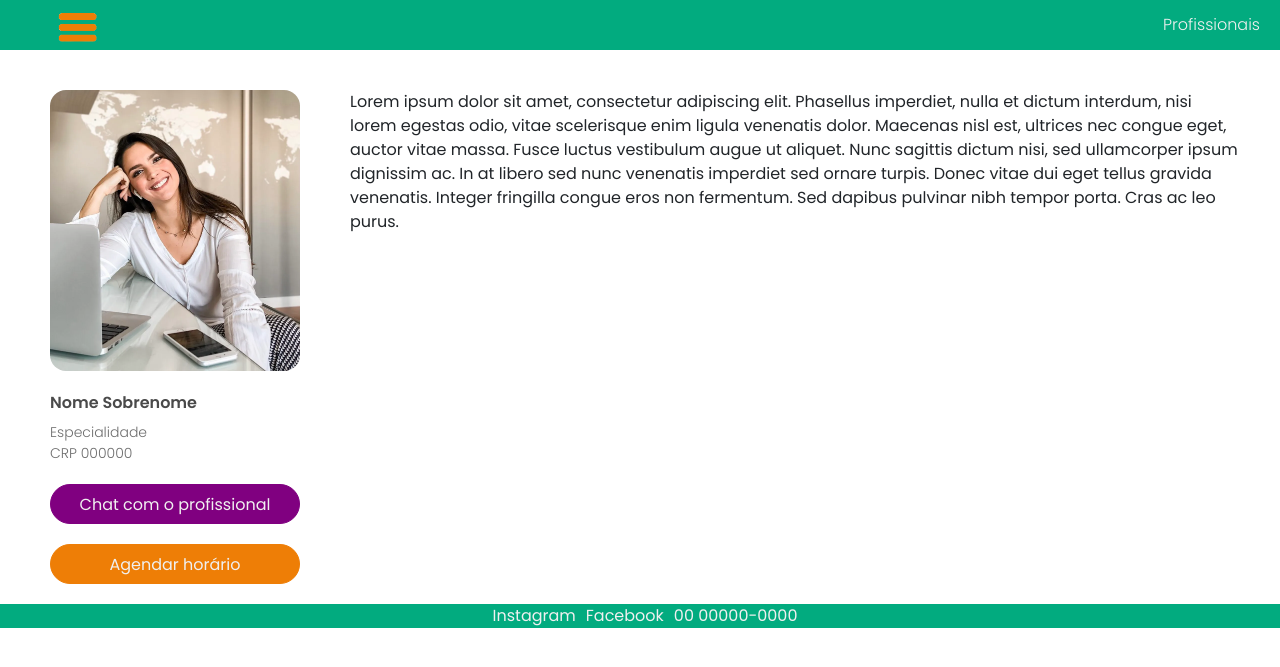
After one commit to samaraguindani/Avaliacao3, a web app: file profissional.html in a window 1280 px wide. The commit adds this page. Shown: the top 667 px of the page. Run offline with its HTML, style and script files only (its server is not run), Linux system fonts and the light colour scheme; some libraries are stand-ins or nearby versions.

Commit message:
tela profissional

```diff
--- /dev/null
+++ b/js/script.js
@@ -0,0 +1,22 @@
+document.addEventListener("DOMContentLoaded", function() {
+
+    const menuButton = document.querySelector('.logo_nav');
+
+    const dropdownContent = document.querySelector('.dropdown-content');
+
+    menuButton.addEventListener("click", function() {
+        const isVisible = dropdownContent.classList.contains("show");
+
+        if (isVisible) {
+            dropdownContent.classList.remove("show");
+        } else {
+            dropdownContent.classList.add("show");
+        }
+
+        document.addEventListener('click', function(event) {
+            if (!menuButton.contains(event.target) && !dropdownContent.contains(event.target)) {
+                dropdownContent.classList.remove('show');
+            }
+        });
+    });
+    });
--- /dev/null
+++ b/profissional.html
@@ -0,0 +1,60 @@
+<!DOCTYPE html>
+<html lang="pt-br">
+<head>
+    <meta charset="UTF-8">
+    <meta name="viewport" content="width=device-width, initial-scale=1.0">
+    <link rel="stylesheet" href="styles/reset.css">
+    <link rel="stylesheet" href="styles/styles.css">
+    <link rel="preconnect" href="https://fonts.googleapis.com">
+    <link rel="preconnect" href="https://fonts.gstatic.com" crossorigin>
+    <link href="https://fonts.googleapis.com/css2?family=Nunito:ital,wght@0,200..1000;1,200..1000&family=Poppins:ital,wght@0,100;0,200;0,300;0,400;0,500;0,600;0,700;0,800;0,900&family=Quicksand:wght@300..700&display=swap" rel="stylesheet">
+    <link href="https://stackpath.bootstrapcdn.com/bootstrap/4.5.2/css/bootstrap.min.css" rel="stylesheet">
+    <title>Clinica</title>
+</head>
+<body>
+        <nav class="navbar-profissional">
+            <div class="logo-container">
+                <div class="dropdown">
+                    <button id="menu-button" class="logo_nav image-button">
+                        <img src="images/menu.png" alt="Botão Menu" class="image-button">
+                    </button>
+                    <div id="dropdown-content" class="dropdown-content">
+                        <a href="index.html">Home</a>
+                        <a href="index.html">Sobre Nós</a>
+                    </div>
+                </div>
+            </div>
+            <a href="#" class="link_nav">Profissionais</a>
+        </nav>
+
+        <section class="conteudo">
+            <div class="lado-esquerdo">
+                <img src="images/psicologa.webp" alt="psicologa" class="foto-profissional">
+                <div class="descricao-profissional">
+                    <p class="nome-profissional">Nome Sobrenome</p>
+                    <p class="especialidade-profissional">Especialidade</p>
+                    <p class="registro-profissional">CRP 000000</p>
+                    <button class="chat-profissional">Chat com o profissional</button>
+                    <button class="agendar-profissional">Agendar horário</button>
+                </div>
+            </div>
+            <p class="texto-lateral">
+                Lorem ipsum dolor sit amet, consectetur adipiscing elit. Phasellus imperdiet, nulla et dictum interdum, nisi lorem egestas odio, vitae scelerisque enim ligula venenatis dolor. Maecenas nisl est, ultrices nec congue eget, auctor vitae massa. Fusce luctus vestibulum augue ut aliquet. Nunc sagittis dictum nisi, sed ullamcorper ipsum dignissim ac. In at libero sed nunc venenatis imperdiet sed ornare turpis. Donec vitae dui eget tellus gravida venenatis. Integer fringilla congue eros non fermentum. Sed dapibus pulvinar nibh tempor porta. Cras ac leo purus.
+            </p>
+        </section>
+
+        <footer>
+            <div class="footer">
+                <a href="#" class="footer_rede">Instagram</a>
+                <a href="#" class="footer_rede">Facebook</a>
+                <p class="footer_rede">00 00000-0000</p>
+            </div>
+        </footer>
+    </div>
+
+    <script src="https://code.jquery.com/jquery-3.5.1.slim.min.js"></script>
+    <script src="https://cdn.jsdelivr.net/npm/@popperjs/core@2.9.3/dist/umd/popper.min.js"></script>
+    <script src="https://stackpath.bootstrapcdn.com/bootstrap/4.5.2/js/bootstrap.min.js"></script>
+    <script src="js/script.js"></script>
+</body>
+</html>
--- a/styles/styles.css
+++ b/styles/styles.css
@@ -182,3 +182,128 @@
     color: var(--branco);
     margin-left: 10px;
 }
+
+/*Style Profissional*/
+.navbar-profissional {
+    display: flex;
+    align-items: center;
+    justify-content: space-between;
+    background-color: var(--verde);
+    height: 50px;
+    padding: 0 20px;
+}
+
+.logo-container {
+    display: flex;
+    align-items: center;
+}
+
+.logo_nav {
+    background: none;
+    border: none;
+    cursor: pointer;
+}
+
+.image-button {
+    width: 65px;
+    height: 50px;
+    margin-left: 10px;
+    margin-top: 2px;
+}
+
+.dropdown {
+    position: relative;
+}
+
+.dropdown-content {
+    display: none;
+    position: absolute;
+    background-color: #f9f9f9;
+    min-width: 160px;
+    box-shadow: 0px 8px 16px 0px rgba(0,0,0,0.2);
+    z-index: 1;
+}
+
+.dropdown-content a {
+    color: black;
+    padding: 12px 16px;
+    text-decoration: none;
+    display: block;
+}
+
+.dropdown-content a:hover {
+    background-color: #f1f1f1;
+}
+
+.dropdown-content.show {
+    display: block;
+}
+
+.conteudo {
+    display: flex;
+    align-items: flex-start;
+}
+
+.foto-profissional {
+    width: 100%;
+    max-width: 250px;
+    height: auto;
+    border-radius: 16px;
+    margin: 20px 0 20px 0;
+}
+
+.texto-lateral {
+    font-family: var(--font-poppins);
+    font-size: 16px;
+    margin: 40px 40px 0 0;
+    max-width: 100%;
+}
+
+.nome-profissional {
+    color: var(--cinza-escuro);
+    font-family: var(--font-poppins);
+    font-size: 16px;
+    font-weight: 600;
+    margin-bottom: 7px;
+}
+
+.especialidade-profissional,
+.registro-profissional {
+    color: var(--cinza-claro);
+    font-family: var(--font-poppins);
+    font-size: 14px;
+    font-weight: 300;
+    margin-bottom: 0;
+}
+
+.chat-profissional,
+.agendar-profissional {
+    color: var(--branco);
+    border-radius: 20px;
+    padding: 5px 10px;
+    font-family: var(--font-poppins);
+    margin-top: 20px;
+    cursor: pointer;
+    width: 250px;
+    height: 40px;
+    text-align: center;
+    line-height: 30px;
+    display: inline-block;
+}
+
+.chat-profissional {
+    background-color: var(--roxo);
+    border: solid var(--roxo) 1px;
+}
+
+.agendar-profissional {
+    background-color: var(--laranja);
+    border: solid var(--laranja) 1px;
+}
+
+.lado-esquerdo {
+    display: flex;
+    flex-direction: column;
+    align-items: center;
+    margin: 20px 50px;
+}
```
Also changed, not shown: images/menu.png (added).
